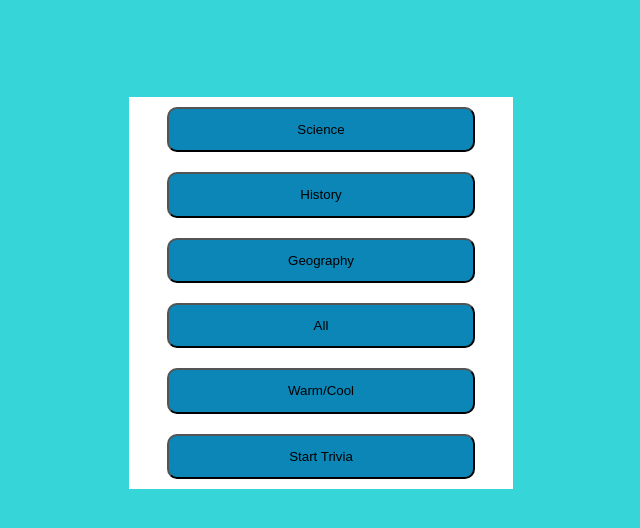
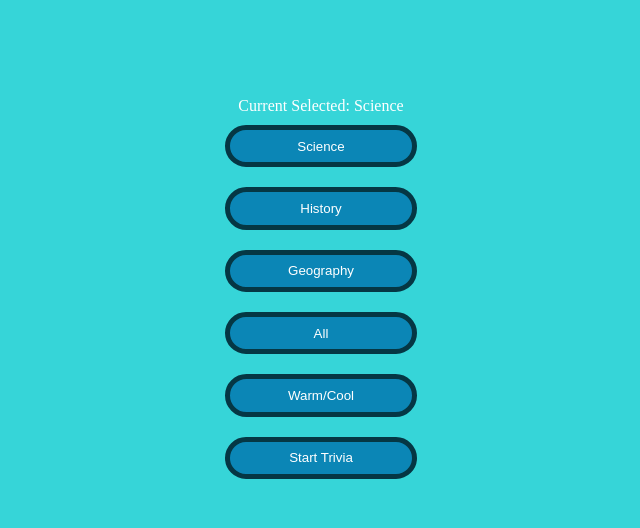
Before and after one commit to staten-island-tech/vite-project-uni897, a website built with Vite: page vite-project/index.html in a window 1280 px wide. Both pictures are taken after a click on the button "Science". Shown: the part 48-576 px from the top of the page, without its empty margins (319-959 px from the left). Built offline with nearby package versions, Linux system fonts and the light colour scheme.

Commit message:
Mikhail whalen

```diff
--- a/vite-project/index.html
+++ b/vite-project/index.html
@@ -7,11 +7,12 @@
   <body class="blue">
     <h1 class="title">Trivia Game</h1>
     <section class="container">
-      <button class="btn">Science</button>
-      <button class="btn">History</button>
-      <button class="btn">Geography</button>
-      <button class="btn">All</button>
-      <button class="btn">Warm/Cool</button>
+      <a class="selected">Current Selected: </a>
+      <button class="btn" data-type="Science">Science</button>
+      <button class="btn" data-type="History">History</button>
+      <button class="btn" data-type="Geography">Geography</button>
+      <button class="btn" data-type="All">All</button>
+      <button class="btn" data-type="waol">Warm/Cool</button>
       <button class="btn" data-type="change">Start Trivia</button>
     </section>
 
--- a/vite-project/src/main.js
+++ b/vite-project/src/main.js
@@ -4,20 +4,22 @@ import './style.css'
 //window.location.href = '//file.html'
 
 //beginning page js
-const button = document.querySelector('.change')
-button.addEventListener('click', () => {
-    window.location.href = '/trivia.html'
-});
-
-
-document.querySelector(".btn").addEventListener("click", function () {
-  if(event.target.closest('btn').getAttribute('data-type') === "change"){
-    if (document.body.classList.contains("blue")) {
-      document.body.classList.add("purple");
-      document.body.classList.remove("blue");
-    }else {
-      document.body.classList.add("blue");
-      document.body.classList.remove("purple");
+const buttons = document.querySelectorAll("button")
+buttons.forEach(btn =>{
+  btn.addEventListener("click", () =>{
+    const type = btn.getAttribute("data-type")
+    const selected = document.querySelector('a')
+    if(type === "waol"){
+      if (document.body.classList.contains("blue")){
+        document.body.classList.add("purple");
+        document.body.classList.remove("blue");
+      }else{
+        document.body.classList.add("blue");
+        document.body.classList.remove("purple");
+    }}else if(type === "change"){
+      window.location.href = '/trivia.html'
+    }else{
+      selected.textContent = "Current Selected: " + type
     }
-  }
-});
+  })
+})
--- a/vite-project/src/style.css
+++ b/vite-project/src/style.css
@@ -37,7 +37,7 @@ body {
 .container{
   margin: 0 auto;
   margin-top: 100px;
-  background-color: white;
+  /*background-color: white;*/
   display: flex;
   align-items: center;
   flex-direction: column;
@@ -47,8 +47,11 @@ body {
 
 .btn{
   background-color: var(--primary);
-  border-radius: 10px;
+  color: white ;
+  border-radius: 25px;
+  border: 5px solid var(--secondary);
   margin: 10px;
   height: 100%;
-  width: 80%;
+  width: 50%;
+  cursor: pointer;
 }
```
